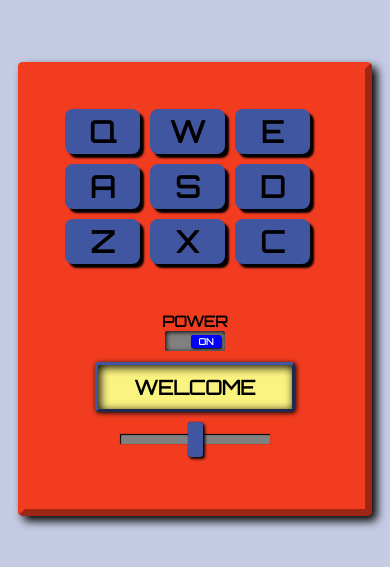
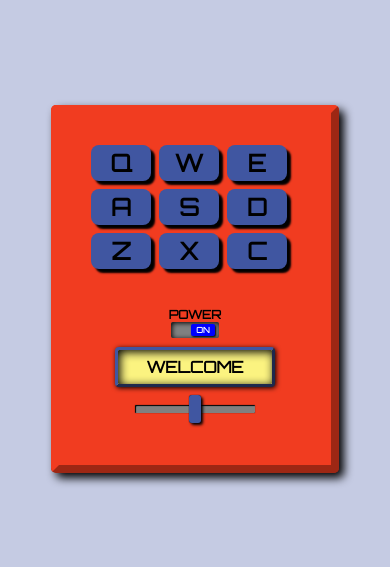
Before and after one commit to OscarFabiani/Drum-Machine, a website: page index.html in a window 390 px wide. Shown: the part 141-708 px from the top of the page. Drawn offline with Linux system fonts and the light colour scheme.

Commit message:
Moved font size declaration to html, began converting size declarations to rem, and moved media query declaration.

```diff
--- a/scss/styles.scss
+++ b/scss/styles.scss
@@ -9,6 +9,9 @@ $color5: #c5cbe3;
 
 //Element Styling
 
+html {
+  font-size: 10px;
+}
 body {
   display: flex;
   justify-content: center;
@@ -19,7 +22,6 @@ body {
   //background-color: rgb(250, 250, 200);
   //background-color: rgb(202, 98, 60);
   font-family: 'Orbitron', sans-serif;
-  font-size: 10px;
 }
 
 //Main Styling
@@ -27,25 +29,20 @@ body {
 #drum-machine {
   display: flex;
   margin: auto 0;
-  padding: 20px;
+  padding: 2em;
   background-color: $color3;
-  border: 7px outset $color3;
+  border: 1em outset $color3;
   border-radius: 5px;
   box-shadow: 5px 5px 10px black;
 }
-@media (max-width: 700px) {
-  #drum-machine {
-    flex-direction: column;
-  }
-}
 #pad {
   display: grid;
-  grid-template-columns: 75px 75px 75px;
-  grid-template-rows: 45px 45px 45px;
-  grid-gap: 10px;;
-  height: 200px;
-  width: 300px;
-  padding: 20px;
+  grid-template-columns: 7.5em 7.5em 7.5em;
+  grid-template-rows: 4.5em 4.5em 4.5em;
+  grid-gap: 1em;
+  height: 20em;
+  width: 30em;
+  padding: 2em;
   box-sizing: border-box;
   background-color: $color3;
 }
@@ -53,8 +50,8 @@ body {
   display: flex;
   align-items: center;
   justify-content: center;
-  height: 45px;
-  font-size: 3em;
+  height: 4.5rem;
+  font-size: 3rem;
   font-weight: bold;
   user-select: none; /*This prevents the letters on each pad from being highlighted when clicked and dragged.*/
   background-color: $color4;
@@ -73,8 +70,8 @@ body {
   flex-direction: column;
   align-items: center;
   justify-content: center;
-  height: 200px;
-  width: 300px;
+  height: 20rem;
+  width: 30rem;
   background-color: $color3;
   box-sizing: border-box;
 }
@@ -82,17 +79,17 @@ body {
   display: flex;
   flex-direction: column;
   align-items: center;
-  height: 50px;
-  width: 100px;
-  font-size: 1.5em;
+  height: 5rem;
+  width: 10rem;
+  font-size: 1.5rem;
   font-weight: bold;
 }
 #switch {
   display: flex;
   justify-content: flex-end;
   align-items: center;
-  height: 20px;
-  width: 60px;
+  height: 2rem;
+  width: 6rem;
   background-color: gray;
   box-sizing: border-box;
   border-radius: 2px;
@@ -102,11 +99,11 @@ body {
   display: flex;
   justify-content: center;
   align-items: center;
-  height: 13px;
-  width: 30px;
+  height: 1.5rem;
+  width: 3rem;
   margin: 0px 4px;
   background-color: blue;
-  font-size: .6em;
+  font-size: 1rem;
   font-weight: bold;
   cursor: pointer;
   border-radius: 2px;
@@ -116,8 +113,8 @@ body {
   display: flex;
   align-items: center;
   justify-content: center;
-  height: 50px;
-  width: 200px;
+  height: 5rem;
+  width: 20rem;
   font-size: 2em;
   font-weight: bold;
   box-sizing: border-box;
@@ -127,8 +124,8 @@ body {
 }
 #volume {
   -webkit-appearance: none; /* Hides the slider so that custom slider can be made */
-  height: 50px;
-  width: 150px; /* Specific width is required for Firefox. */
+  height: 5rem;
+  width: 15rem; /* Specific width is required for Firefox. */
   background: transparent; /* Otherwise white in Chrome */
   pointer-events: none; /*disables mouse clicks/drags for the entire range*/
 }
@@ -137,12 +134,12 @@ body {
 }
 #volume::-webkit-slider-thumb {
   -webkit-appearance: none; /*Seems necessary to repeat here along with under #volume styles.*/
-  height: 35px;
-  width: 15px;
+  height: 3.5rem;
+  width: 1.5rem;
   border-radius: 3px;
   background: $color4;
   cursor: grab;
-  margin-top: -12px; /* You need to specify a margin in Chrome, but in Firefox and IE it is automatic */
+  margin-top: -1.2rem; /* You need to specify a margin in Chrome, but in Firefox and IE it is automatic */
   box-shadow: 2px 2px 3px black, 0px 0px 1px black;
   pointer-events: all; /*Re-enables mouse click/drag for the thumb.*/
 }
@@ -151,8 +148,19 @@ body {
 }
 #volume::-webkit-slider-runnable-track {
   width: 100%;
-  height: 10px;
+  height: 1rem;
   background: gray;
   border-radius: 1px;
   box-shadow: 1px 1px 1px inset #000000, 0px 0px 1px black;
 }
+
+//Media Queries:
+
+@media (max-width: 700px) {
+  html {
+    font-size: 8px;
+  }
+  #drum-machine {
+    flex-direction: column;
+  }
+}
```
Also changed, not shown: css/styles.css.
